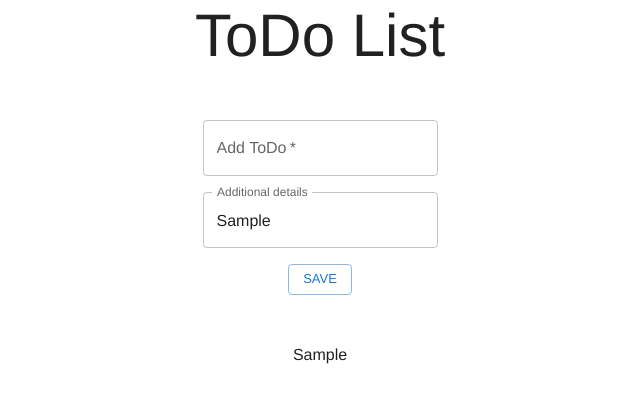
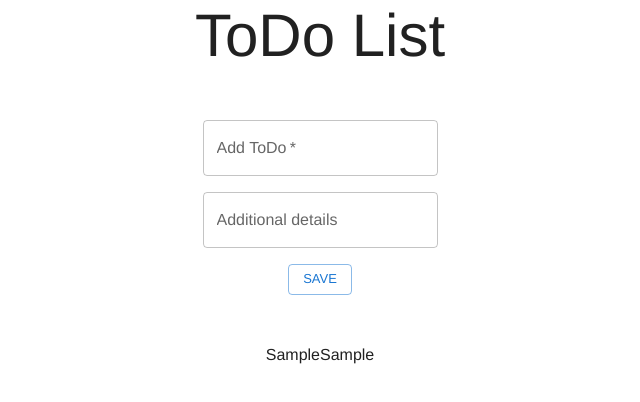
Before and after one commit to christinehannn/crispy-todo, a React (Vite) app: page / in a window 1280 px wide. Both pictures are taken after typing "Sample", "Sample" into the empty fields and a click on the button "SAVE". Shown: the top 402 px of the page, without its empty margins (320-960 px from the left). Built offline with nearby package versions, Linux system fonts and the light colour scheme.

Commit message:
convert todos to objects, display todos an details

```diff
--- a/src/App.jsx
+++ b/src/App.jsx
@@ -14,10 +14,11 @@
 
   const handleSubmit = (event) => {
     event.preventDefault()
-    const newTodos = [...todos, todoValue]
+    const newTodos = [...todos, {todo: todoValue, details: detailsValue}]
     setTodos(newTodos)
     localStorage.setItem("todos", JSON.stringify(newTodos))
     setTodoValue("")
+    setDetailsValue("")
   }
 
   const handleTodoChange = (event) => {
@@ -57,9 +58,10 @@
           </Stack>
         </form>
         <Stack spacing={2}>
-          {todos.map((todo, index) =>
+          {todos.map((item, index) =>
             <div key={index}>
-              {todo}
+              {item["todo"]}
+              {item["details"]}
             </div>
           )}
         </Stack>
```
